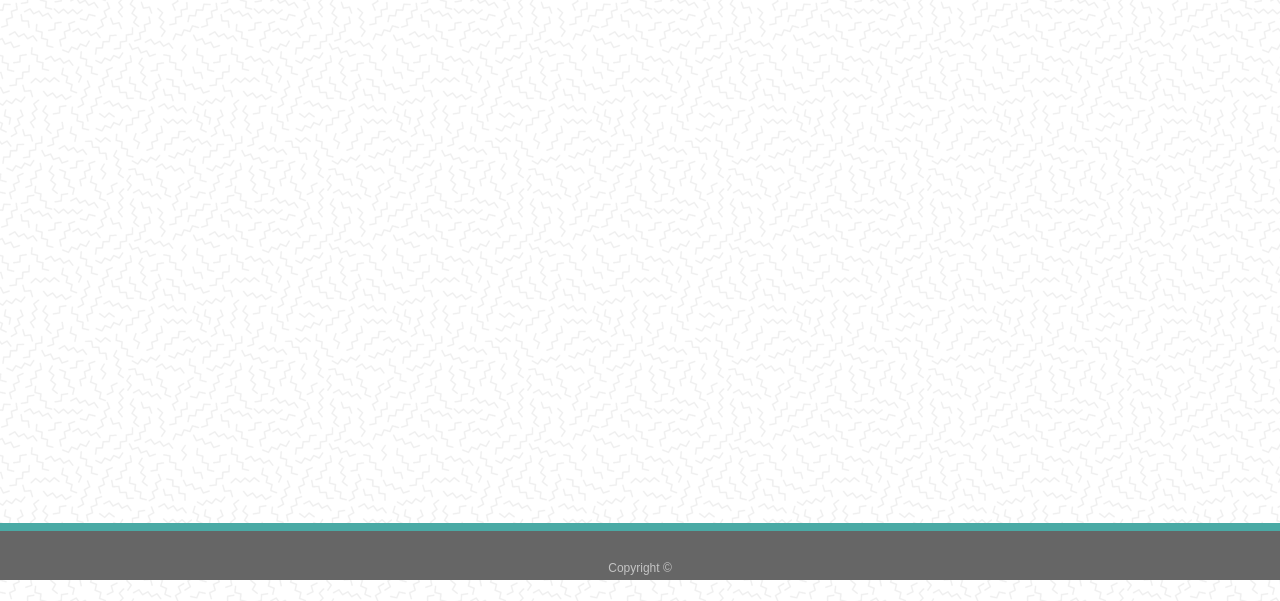
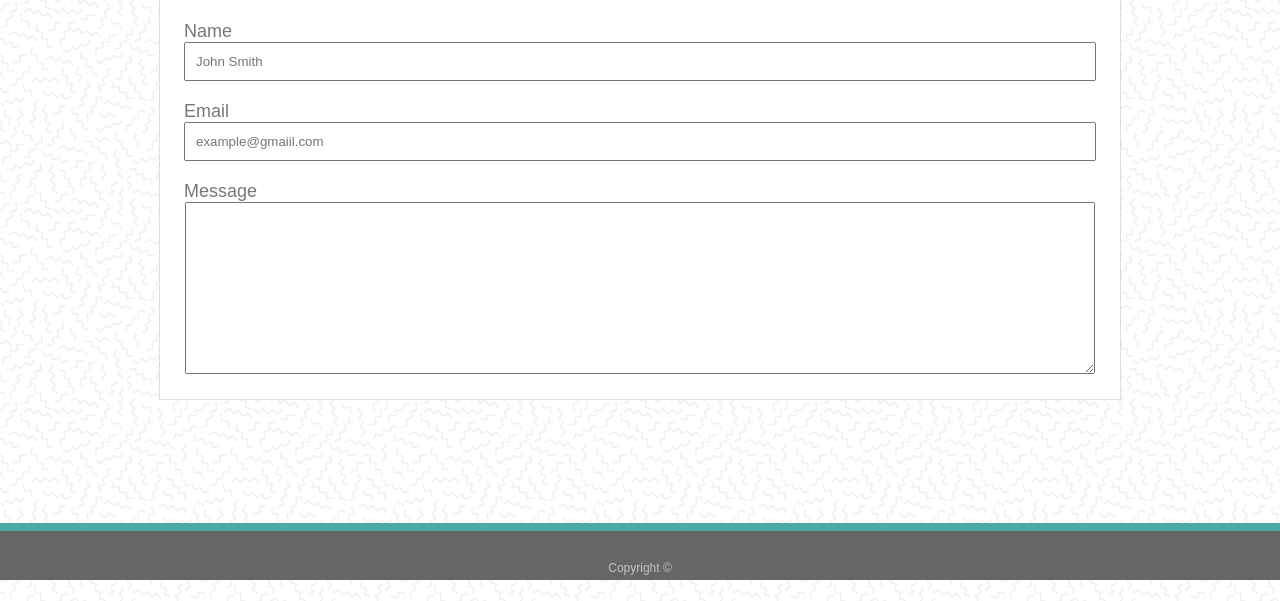
Before and after one commit to JakeFen/Basic-Portfolio, a plain HTML site: page contact.html in a window 1280 px wide. Shown: the part 220-821 px from the top of the page. Drawn offline with Linux system fonts and the light colour scheme.

Commit message:
finished style for contact form

```diff
--- a/assets/css/style.css
+++ b/assets/css/style.css
@@ -16,7 +16,7 @@ a {
     width: 960px;
 }
 
-ul a, p {
+ul a, p, label {
     color: #777777;
     font-size: 18px;
 }
@@ -72,8 +72,7 @@ h2 {
 .bottom-border {
     background: #dddddd;
     height: 3px;
-    margin: 0 auto;
-    width: 95%;
+    margin: 0 25px;
 }
 
 h1 a, button, .image-banner {
@@ -102,7 +101,22 @@ h1 a, button, .image-banner {
 
 /* ///////// CONTACT /////////// */
 
+.contact-container {
+    margin: 25px auto;
+}
 
+input, textarea {
+    width: 888px;
+    display: block;
+    margin: 0 auto;
+    padding: 10px;
+}
+
+label {
+    width: 95%;
+    display: block;
+    margin: 20px auto 0;
+}
 
 /* ///////// PORTFOLIO /////////// */
 
--- a/contact.html
+++ b/contact.html
@@ -25,7 +25,16 @@
         <section class="contact">
             <h2>Contact</h2>
             <div class="bottom-border"></div>
-
+            <div class="contact-container">
+                <form action="#">
+                    <label for="#">Name</label>
+                    <input type="text" placeholder="John Smith">
+                    <label for="#">Email</label>
+                    <input type="text" placeholder="example@gmaiil.com">
+                    <label for="#">Message</label>
+                    <textarea name="" id="" cols="30" rows="10"></textarea>
+                </form>
+            </div>
         </section>
     </main>
 
```
Also changed, not shown: portfolio.html (+1 -1 lines).
